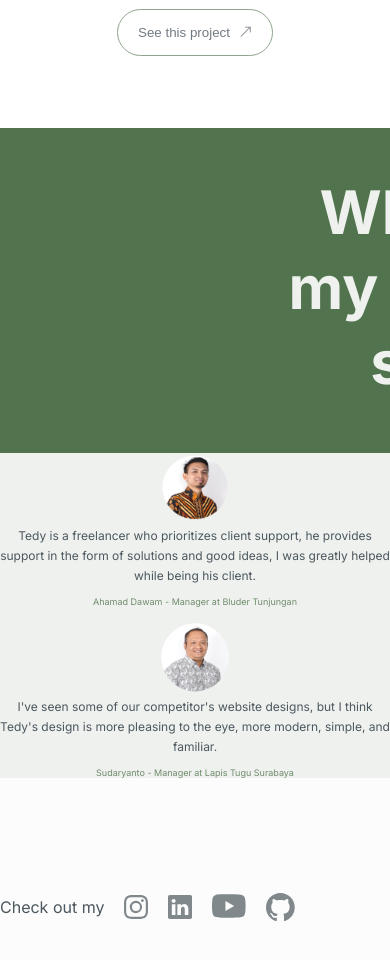
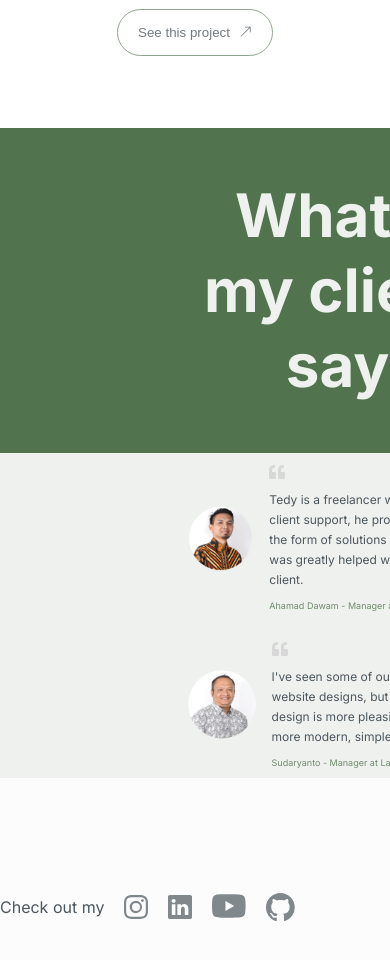
Before and after one commit to tedymaradho/maradho, a React (Vite) app: page / in a window 390 px wide. Shown: the part 2080-3040 px from the top of the page. Built offline with nearby package versions, Linux system fonts and the light colour scheme; the HTML template or start-up script is replaced by a standard one.

Commit message:
testimoni responsive fixed

```diff
--- a/src/components/Testimoni.jsx
+++ b/src/components/Testimoni.jsx
@@ -5,36 +5,28 @@ import { device } from "../styles/Device";
 import styled from "styled-components";
 
 const Container = styled.div`
-  height: 650px;
-
   @media ${device.mobileS} {
-    width: 100vh;
+    width: 80vh;
     display: flex;
     flex-direction: column;
     text-align: center;
   }
   @media ${device.tablet} {
     width: 100%;
+    height: 100%;
     display: grid;
     grid-template-columns: 1fr 1fr;
-    align-items: center;
     text-align: left;
   }
 `;
 
-const Left = styled.div`
+const Left = styled.div``;
+
+const TitleBox = styled.div`
+  height: 325px;
   display: flex;
   align-items: center;
-
-  @media ${device.mobileS} {
-    width: 100vh;
-    height: 100%;
   justify-content: center;
-  }
-  @media ${device.tablet} {
-    width: 100%;
-    height: 100%;
-  }
 `;
 
 const Title = styled.h1`
@@ -55,26 +47,29 @@ const BgSpan = styled.span`
 `;
 
 const Right = styled.div`
-  height: 100%;
   display: flex;
-  flex-direction: column;
-  justify-content: center;
 
   @media ${device.mobileS} {
-    gap: 10px;
+    height: 325px;
+    flex-direction: column;
+    align-items: center;
+    justify-content: center;
+    gap: 30px;
   }
+
   @media ${device.tablet} {
-    gap: 50px;
+    gap: 60px;
   }
 `;
 
 const TestiBox = styled.div`
   display: flex;
   align-items: center;
+  justify-content: center;
 
   @media ${device.mobileS} {
-    width: 100vw;
-    flex-direction: column;
+    width: 80vw;
+    gap: 10px;
   }
 
   @media ${device.tablet} {
@@ -85,25 +80,31 @@ const TestiBox = styled.div`
 `;
 
 const QuoteIcon = styled(FaQuoteLeft)`
+  color: lightgray;
+
   @media ${device.mobileS} {
-    display: none;
+    size: 1em;
   }
   @media ${device.tablet} {
-    display: inline-block;
+    size: 1.5em;
   }
 `;
 
 const TextBox = styled.div`
   display: flex;
   flex-direction: column;
-  gap: 10px;
+
   opacity: 80%;
 
   @media ${device.mobileS} {
+    align-items: flex-start;
+    text-align: left;
     width: 100vw;
+    gap: 10px;
   }
   @media ${device.tablet} {
     width: 100%;
+    gap: 20px;
   }
 `;
 
@@ -143,6 +144,7 @@ function Testimoni() {
   return (
     <Container>
       <Left>
+        <TitleBox>
           <Title>
             <BgSpan>What’s</BgSpan>
             <br />
@@ -150,12 +152,13 @@ function Testimoni() {
             <br />
             <BgSpan>say</BgSpan>
           </Title>
+        </TitleBox>
       </Left>
       <Right>
         <TestiBox>
           <Photo src={Person1} alt="Person Photo 1" />
           <TextBox>
-            <QuoteIcon size="1.5em" color="lightgray" />
+            <QuoteIcon />
             <Text>
               Tedy is a freelancer who prioritizes client support, he provides
               support in the form of solutions and good ideas, I was greatly
@@ -167,7 +170,7 @@ function Testimoni() {
         <TestiBox>
           <Photo src={Person2} alt="Person Photo 2" />
           <TextBox>
-            <QuoteIcon size="1.5em" color="lightgray" />
+            <QuoteIcon />
             <Text>
               I've seen some of our competitor's website designs, but I think
               Tedy's design is more pleasing to the eye, more modern, simple,
--- a/src/pages/Home.jsx
+++ b/src/pages/Home.jsx
@@ -39,12 +39,14 @@ const HeaderShape = styled.div`
   top: 0;
   right: 0;
   z-index: -1;
+
   @media ${device.mobileS} {
     clip-path: polygon(81.75% 57.3%, 100% 57.3%, 100% 100%, 9.25% 100%);
   }
   @media ${device.tablet} {
     clip-path: polygon(71% 0%, 100% 0%, 100% 100%, 45.25% 100%);
   }
+
   background-color: #51734e;
 `;
 
@@ -86,9 +88,13 @@ const SectionProject = styled.div`
 
 const SectionTestimoni = styled.div`
   ${SectionDefault}
-  background-color: ${(props) => props.theme.bg};
+  background-color: transparent;
   position: relative;
-  z-index: -1;
+
+  @media ${device.tablet} {
+    display: flex;
+    align-items: center;
+  }
 `;
 
 const TestiShape = styled.div`
```
Lines whose indentation alone changed are shown as unchanged.
